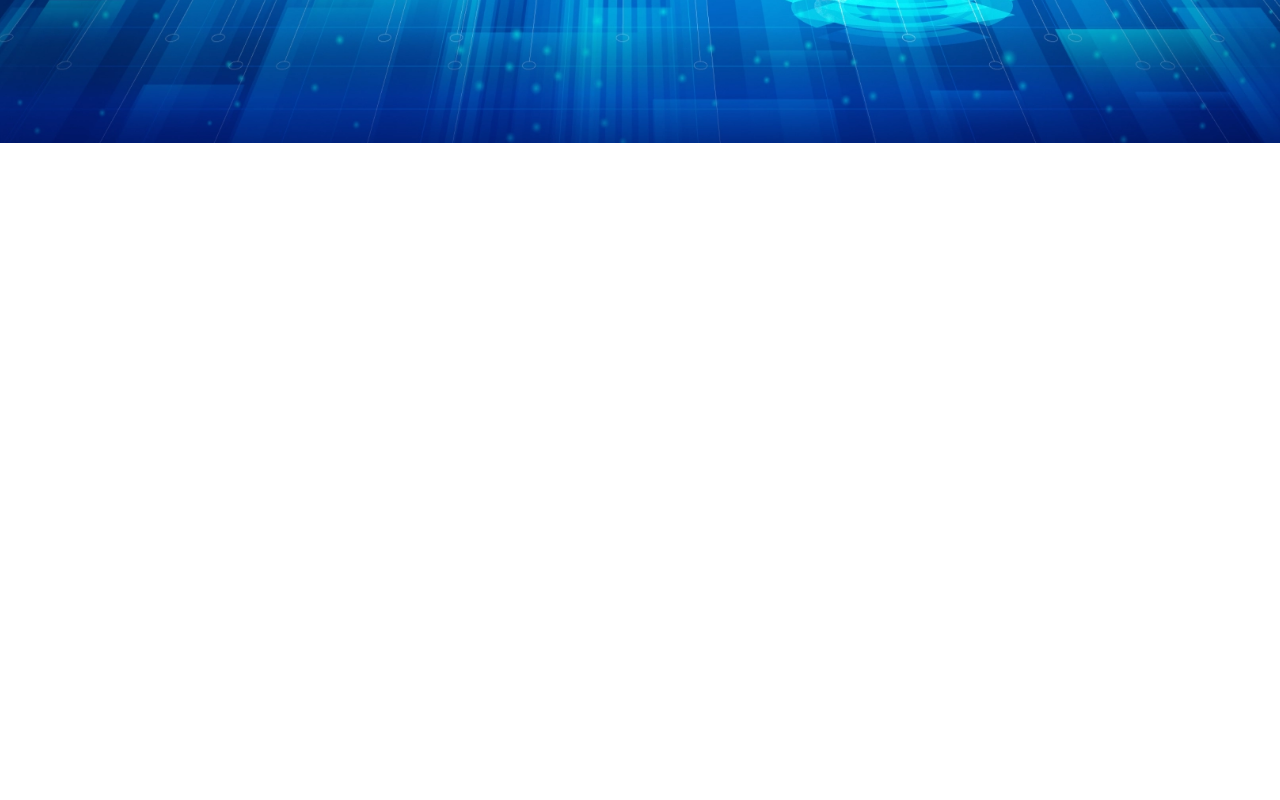
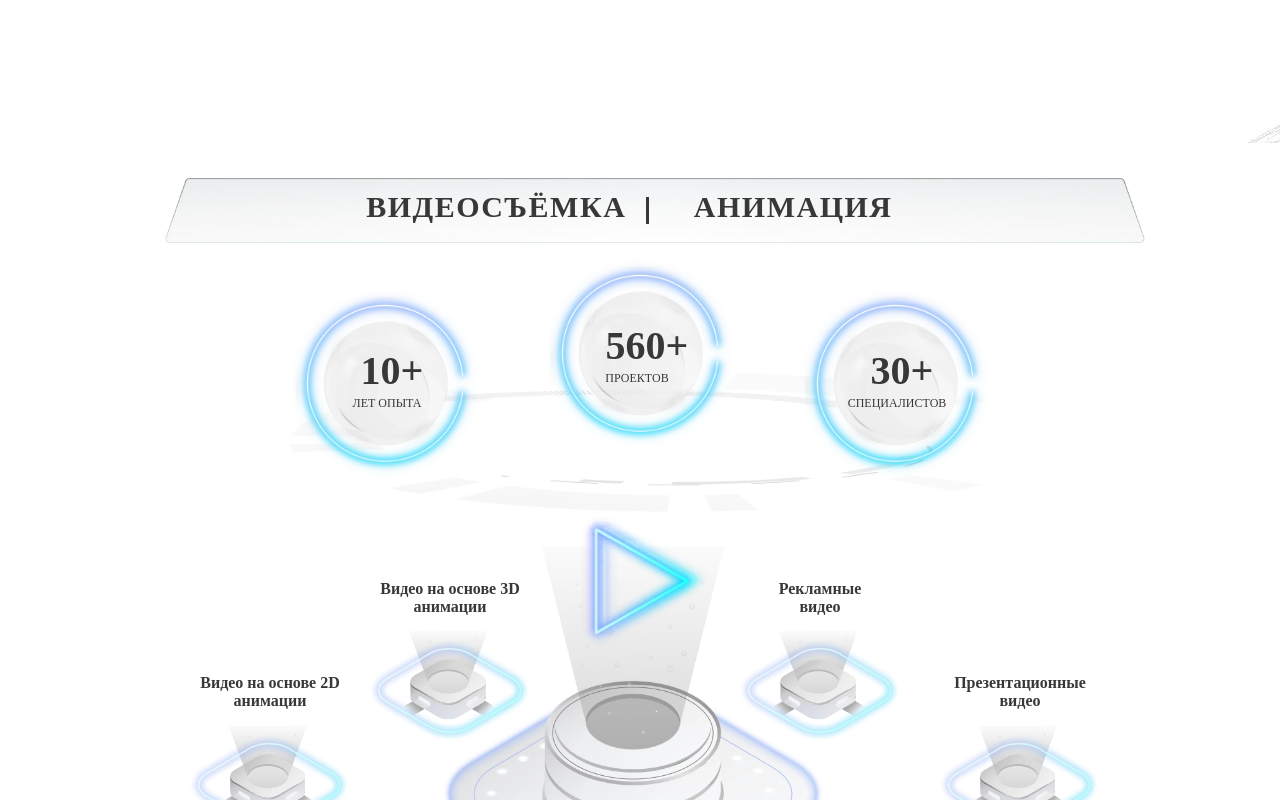
Before and after one commit to Pavelkv94/PB-react, a React (Vite) app: page / in a window 1280 px wide. Shown: the part 625-1425 px from the top of the page. Before the commit the page ends 800 px from the top, so only its background shows below. Built offline with nearby package versions, Linux system fonts and the light colour scheme; a web font is replaced by a local one.

Commit message:
responsive the secoind block

```diff
--- a/src/App.jsx
+++ b/src/App.jsx
@@ -3,7 +3,7 @@ import AppContainer from "./components/AppContainer";
 function App() {
   return (
     <div className="app-wrapper">
-      <AppContainer isDarkTheme={true}/>
+      <AppContainer isDarkTheme={false}/>
     </div>
   );
 }
--- a/src/components/AppContainer.jsx
+++ b/src/components/AppContainer.jsx
@@ -64,8 +64,8 @@ const AppContainer = ({ isDarkTheme }) => {
     <>
       <HeaderNavMenu isDarkTheme={isDarkTheme} setOpenModal={setOpenModal} screenSize={screenSize}/>
       <Main isDarkTheme={isDarkTheme} screenSize={screenSize} />
-      {/* <VideoMaking isDarkTheme={isDarkTheme} screenSize={screenSize} />
-      <Portfolio isDarkTheme={isDarkTheme} tab={tab} setTab={setTab} screenSize={screenSize} />
+      <VideoMaking isDarkTheme={isDarkTheme} screenSize={screenSize} />
+      {/* <Portfolio isDarkTheme={isDarkTheme} tab={tab} setTab={setTab} screenSize={screenSize} />
       {!isDarkTheme && <div className="light-underline"></div>}
       <Services isDarkTheme={isDarkTheme} screenSize={screenSize} />
       <Consultation isDarkTheme={isDarkTheme} setOpenCaptcha={setOpenCaptcha} consultationData={consultationData} setConsultationData={setConsultationData} />
--- a/src/components/Title.jsx
+++ b/src/components/Title.jsx
@@ -9,8 +9,8 @@ const Title = ({ isDarkTheme, text, right = false, mainTitle, width, left, onCli
     </div>
   ) : (
     <div className={`${styles.titleWrapper} ${isDarkTheme ? styles.dark : styles.light}`} >
-      <p className={`${styles.titleMain} ${right ? styles.right : styles.left}`} style={text === "ВИДЕОСЪЁМКА" || text === "АНИМАЦИЯ" ? {fontSize: screenSize < 1560 ? "30px" : "40px"} : {}}>{text}</p>
-      <p className={`${styles.titleDublicate} ${right ? styles.right : styles.left}`} style={text === "ВИДЕОСЪЁМКА" || text === "АНИМАЦИЯ" ? {fontSize: screenSize < 1560 ? "30px" : "40px"} : {}}>{text}</p>
+      <p className={`${styles.titleMain} ${right ? styles.right : styles.left}`} style={text === "ВИДЕОСЪЁМКА" || text === "АНИМАЦИЯ" ? {fontSize: screenSize < 720 ? "16px" : screenSize < 1560 && screenSize > 720 ? "30px" : "40px"} : {}}>{text}</p>
+      <p className={`${styles.titleDublicate} ${right ? styles.right : styles.left}`} style={text === "ВИДЕОСЪЁМКА" || text === "АНИМАЦИЯ" ? {fontSize: screenSize < 720 ? "16px" : screenSize < 1560 && screenSize > 720 ? "30px" : "40px"} : {}}>{text}</p>
     </div>
   );
 };
--- a/src/styles/Title.module.scss
+++ b/src/styles/Title.module.scss
@@ -6,15 +6,19 @@
   @media screen and (max-width: 1560px) {
     min-width: 300px;
     height: 70px;
+  }
 
+  @media screen and (max-width: 720px) {
+    min-width: 120px;
+    height: 27px;
   }
+
   .titleMain {
     position: absolute;
     font-size: 48px;
     font-weight: 700;
     letter-spacing: 0.05em;
   }
-
 
   &.dark {
     .titleDublicate {
@@ -28,12 +32,12 @@
       @media screen and (max-width: 1560px) {
         font-size: 32px;
       }
+
       &.right {
         left: 10px;
 
         @media screen and (max-width: 1560px) {
-          top: 6px;
-
+          top: 0px;
         }
       }
 
@@ -45,6 +49,10 @@
           top: 6px;
           left: 36px;
         }
+        @media screen and (max-width: 720px) {
+          top: 0px;
+          left: -10px;
+        }
       }
     }
 
@@ -54,11 +62,18 @@
 
       &.right {
         top: 14px;
+        @media screen and (max-width: 720px) {
+          top: 4px;
+        }
       }
 
       &.left {
         top: 14px;
         left: 50px;
+        @media screen and (max-width: 720px) {
+          top: 4px;
+          left: 0px;
+        }
       }
     }
   }
@@ -72,11 +87,18 @@
 
       &.right {
         top: 14px;
+        @media screen and (max-width: 720px) {
+          top: 4px;
+        }
       }
 
       &.left {
         top: 14px;
         left: 50px;
+        @media screen and (max-width: 720px) {
+          top: 4px;
+          left: 10px;
+        }
       }
     }
   }
@@ -112,7 +134,6 @@
   }
 
   &.dark {
-
     .mainTitleMain {
       color: rgba(0, 237, 255, 1);
       text-shadow: 0px 0px 5px #00edff;
@@ -122,7 +143,6 @@
       @media screen and (max-width: 1560px) {
         left: 14px;
       }
-
     }
 
     .mainTitleDublicate {
@@ -136,7 +156,6 @@
       @media screen and (max-width: 1560px) {
         font-size: 32px;
       }
-
     }
   }
 
--- a/src/styles/VideoMaking.module.scss
+++ b/src/styles/VideoMaking.module.scss
@@ -12,6 +12,12 @@
     max-height: 657px;
   }
 
+  @media screen and (max-width: 720px) {
+    min-width: 375px;
+    min-height: 675px;
+    max-height: 675px;
+  }
+
   &.dark {
     background-image: url("../pngs/videomaking-backg-dark2.webp");
   }
@@ -24,6 +30,12 @@
 
     @media screen and (max-width: 1560px) {
       height: 100%;
+    }
+
+    @media screen and (max-width: 720px) {
+      width: 98%;
+      margin: 0 auto;
+      height: 675px;
     }
 
     .videoEllipse {
@@ -47,6 +59,12 @@
           background-size: contain;
           background-repeat: no-repeat;
         }
+
+        @media screen and (max-width: 720px) {
+          width: 330px;
+          height: 51px;
+          top: 200px;
+        }
       }
       &.light {
         background-image: url("../pngs/videomaking-ellipse-light.webp");
@@ -61,6 +79,12 @@
           background-position: center;
           background-size: contain;
           background-repeat: no-repeat;
+        }
+
+        @media screen and (max-width: 720px) {
+          width: 330px;
+          height: 51px;
+          top: 200px;
         }
       }
     }
@@ -88,15 +112,26 @@
           height: 75px;
           margin-left: 30px;
         }
+        @media screen and (max-width: 720px) {
+          width: 370px;
+          height: 28px;
+          margin-left: 0px;
+        }
 
         &.dark {
           background-image: url("../pngs/video-title-dark.webp");
+          @media screen and (max-width: 720px) {
+            background-image: url("../pngs/video-title-dark-mobile.png");
+          }
         }
         &.light {
           background-image: url("../pngs/video-title-light.webp");
+          @media screen and (max-width: 720px) {
+            background-image: url("../pngs/video-title-light-mobile.png");
+          }
         }
         .divider {
-          margin: 0 75px 0 30px;
+          margin: 0 25px 0 20px;
 
           @media screen and (max-width: 1560px) {
             margin: 0 45px 0 30px;
@@ -110,6 +145,11 @@
             @media screen and (max-width: 1560px) {
               height: 27px;
             }
+            @media screen and (max-width: 720px) {
+              height: 10px;
+              width: 1px;
+              margin: 0 30px 0 30px;
+            }
           }
 
           &.light {
@@ -118,6 +158,11 @@
             background-color: #383838;
             @media screen and (max-width: 1560px) {
               height: 27px;
+            }
+            @media screen and (max-width: 720px) {
+              height: 10px;
+              width: 1px;
+              margin: 0 30px 0 30px;
             }
           }
         }
@@ -135,6 +180,12 @@
       @media screen and (max-width: 1560px) {
         height: 250px;
         width: 700px;
+      }
+
+      @media screen and (max-width: 720px) {
+        width: 330px !important;
+        height: 140px !important;
+        margin-top: 50px;
       }
 
       &.dark {
@@ -169,6 +220,11 @@
           height: 220px;
         }
 
+        @media screen and (max-width: 720px) {
+          width: 90px;
+          height: 110px;
+        }
+
         &.dark {
           background-image: url("../pngs/video-making-circle.webp");
           p {
@@ -191,6 +247,12 @@
                 width: 110px;
                 margin-left: 6px;
               }
+
+              @media screen and (max-width: 720px) {
+                width: 70px;
+                margin-bottom: 20px;
+              }
+
               p {
                 margin: 0;
                 text-align: center;
@@ -202,6 +264,10 @@
                   @media screen and (max-width: 1560px) {
                     font-size: 40px;
                   }
+                  @media screen and (max-width: 720px) {
+                    font-size: 21px;
+                    line-height: 22px;
+                  }
                 }
                 &:last-child {
                   font-size: 16px;
@@ -212,6 +278,11 @@
                   @media screen and (max-width: 1560px) {
                     font-size: 12px;
                     margin-top: 10px;
+                  }
+                  @media screen and (max-width: 720px) {
+                    font-size: 6px;
+                    margin-top: 0px;
+                    margin-right: 4px;
                   }
                 }
               }
@@ -225,6 +296,11 @@
               @media screen and (max-width: 1560px) {
                 width: 110px;
               }
+              @media screen and (max-width: 720px) {
+                width: 60px;
+                margin-bottom: 16px;
+                margin-left: 4px;
+              }
               p {
                 margin: 0;
                 text-align: center;
@@ -236,6 +312,10 @@
                   @media screen and (max-width: 1560px) {
                     font-size: 40px;
                   }
+                  @media screen and (max-width: 720px) {
+                    font-size: 21px;
+                    line-height: 22px;
+                  }
                 }
                 &:last-child {
                   font-size: 16px;
@@ -246,6 +326,11 @@
                     font-size: 12px;
                     margin-top: 10px;
                     margin-right: 14px;
+                  }
+                  @media screen and (max-width: 720px) {
+                    font-size: 6px;
+                    margin-top: 0px;
+                    margin-right: 6px;
                   }
                 }
               }
@@ -275,6 +360,11 @@
                 margin-bottom: 20px;
                 margin-left: 14px;
               }
+              @media screen and (max-width: 720px) {
+                width: 70px;
+                margin-bottom: 20px;
+                margin-left: 6px;
+              }
 
               p {
                 margin: 0;
@@ -287,6 +377,10 @@
                   @media screen and (max-width: 1560px) {
                     font-size: 40px;
                   }
+                  @media screen and (max-width: 720px) {
+                    font-size: 21px;
+                    line-height: 22px;
+                  }
                 }
                 &:last-child {
                   font-size: 16px;
@@ -297,6 +391,11 @@
                   @media screen and (max-width: 1560px) {
                     font-size: 12px;
                     margin-top: 10px;
+                  }
+                  @media screen and (max-width: 720px) {
+                    font-size: 6px;
+                    margin-top: 0px;
+                    margin-right: 4px;
                   }
                 }
               }
@@ -313,6 +412,11 @@
                 margin-bottom: 20px;
                 margin-left: 14px;
               }
+              @media screen and (max-width: 720px) {
+                width: 60px;
+                margin-bottom: 16px;
+                margin-left: 4px;
+              }
 
               p {
                 margin: 0;
@@ -325,6 +429,10 @@
                   @media screen and (max-width: 1560px) {
                     font-size: 40px;
                   }
+                  @media screen and (max-width: 720px) {
+                    font-size: 21px;
+                    line-height: 22px;
+                  }
                 }
                 &:last-child {
                   font-size: 16px;
@@ -335,6 +443,11 @@
                   @media screen and (max-width: 1560px) {
                     font-size: 12px;
                     margin-top: 10px;
+                  }
+                  @media screen and (max-width: 720px) {
+                    font-size: 6px;
+                    margin-top: 0px;
+                    margin-right: 6px;
                   }
                 }
               }
@@ -352,6 +465,10 @@
             width: 190px;
             height: 210px;
           }
+          @media screen and (max-width: 720px) {
+            width: 90px;
+            height: 110px;
+          }
         }
       }
     }
@@ -368,6 +485,12 @@
         margin-top: auto;
       }
 
+      @media screen and (max-width: 720px) {
+        width: 380px;
+        height: 100%;
+        margin-top: 40px;
+      }
+
       .centerElem {
         width: 605px;
         height: 435px;
@@ -381,7 +504,13 @@
           background-size: contain;
           background-repeat: no-repeat;
           left: 400px;
+        }
 
+        @media screen and (max-width: 720px) {
+          width: 370px;
+          height: 267px;
+          left: 0;
+          bottom: 0;
         }
 
         &.dark {
@@ -405,11 +534,24 @@
           background-repeat: no-repeat;
         }
 
+        @media screen and (max-width: 720px) {
+          width: 100px;
+          height: 80px;
+        }
+
         &.dark {
           background-image: url("../pngs/videomaking-part-part-black.webp");
+
+          @media screen and (max-width: 720px) {
+            background-image: url("../pngs/videomaking-part-full-black.webp");
+          }
         }
         &.light {
           background-image: url("../pngs/videomaking-part-part-light.webp");
+
+          @media screen and (max-width: 720px) {
+            background-image: url("../pngs/videomaking-part-full-light.webp");
+          }
         }
 
         &.first {
@@ -417,11 +559,21 @@
           @media screen and (max-width: 1560px) {
             left: 150px;
           }
+          @media screen and (max-width: 720px) {
+            left: 10px;
+            bottom: 100px
+
+          }
         }
         &.second {
           left: 1100px;
           @media screen and (max-width: 1560px) {
             left: 900px;
+          }
+          @media screen and (max-width: 720px) {
+            left: 280px;
+            bottom: 90px
+
           }
         }
       }
@@ -437,6 +589,10 @@
           background-repeat: no-repeat;
         }
 
+        @media screen and (max-width: 720px) {
+          width: 100px;
+          height: 80px;
+        }
         &.dark {
           background-image: url("../pngs/videomaking-part-full-black.webp");
         }
@@ -449,11 +605,21 @@
           @media screen and (max-width: 1560px) {
             left: 330px;
           }
+          @media screen and (max-width: 720px) {
+            top: 40px;
+            left: 60px;
+          }
         }
         &.second {
           left: 880px;
           @media screen and (max-width: 1560px) {
             left: 700px;
+
+          }
+          @media screen and (max-width: 720px) {
+
+            top: 40px;
+            left: 220px;
           }
         }
       }
@@ -471,6 +637,10 @@
             left: 550px;
             top: -50px;
           }
+          @media screen and (max-width: 720px) {
+            left: 140px;
+            top: 130px;
+          }
         }
 
         &.light {
@@ -478,6 +648,10 @@
 
           @media screen and (max-width: 1560px) {
             left: 510px;
+          }
+          @media screen and (max-width: 720px) {
+            left: 104px;
+            top: 100px;
           }
         }
       }
@@ -497,10 +671,18 @@
           width: 200px;
         }
 
+        @media screen and (max-width: 720px) {
+          font-size: 12px;
+          width: 110px;
+        }
+
         &:hover {
           font-size: 28px;
           @media screen and (max-width: 1560px) {
             font-size: 18px;
+          }
+          @media screen and (max-width: 720px) {
+            font-size: 14px;
           }
         }
         &.one {
@@ -510,6 +692,10 @@
             bottom: 90px;
             left: 130px;
           }
+          @media screen and (max-width: 720px) {
+            bottom: 170px;
+            left: 0px;
+          }
         }
         &.two {
           top: 0px;
@@ -517,6 +703,10 @@
           @media screen and (max-width: 1560px) {
             top: -20px;
             left: 310px;
+          }
+          @media screen and (max-width: 720px) {
+            top: 10px;
+            left: 50px;
           }
         }
         &.three {
@@ -526,6 +716,11 @@
             top: -20px;
             left: 680px;
           }
+          @media screen and (max-width: 720px) {
+            top: 220px;
+            left: 270px;
+
+          }
         }
         &.four {
           bottom: 120px;
@@ -533,6 +728,10 @@
           @media screen and (max-width: 1560px) {
             bottom: 90px;
             left: 880px;
+          }
+          @media screen and (max-width: 720px) {
+            top: 10px;
+            left: 210px;
           }
         }
         &.dark {
```
Also changed, not shown: src/pngs/video-title-dark-mobile.png (added), src/pngs/video-title-light-mobile.png (added).
